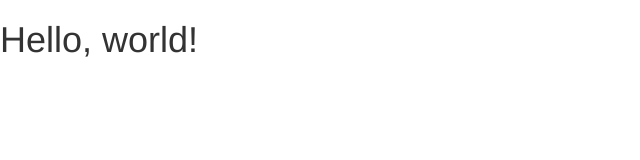
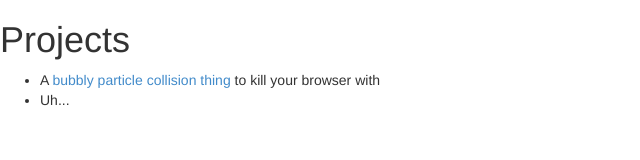
Before and after one commit to rikkhill/old.root.github, a plain HTML site: page index.html in a window 1280 px wide. Shown: the whole page, without its empty margins (0-640 px from the left). Drawn offline with Linux system fonts and the light colour scheme.

Commit message:
Let's make this look *slightly* less gormless

```diff
--- a/index.html
+++ b/index.html
@@ -17,8 +17,11 @@
     <![endif]-->
   </head>
   <body>
-    <h1>Hello, world!</h1>
-
+    <h1>Projects</h1>
+    <ul>
+      <li>A <a href='./jsbubble/'>bubbly particle collision thing</a> to kill your browser with</li>
+      <li>Uh...</li>
+    </ul>
     <!-- jQuery (necessary for Bootstrap's JavaScript plugins) -->
     <script src="js/jquery.min.js"></script>
     <!-- Include all compiled plugins (below), or include individual files as needed -->
```
